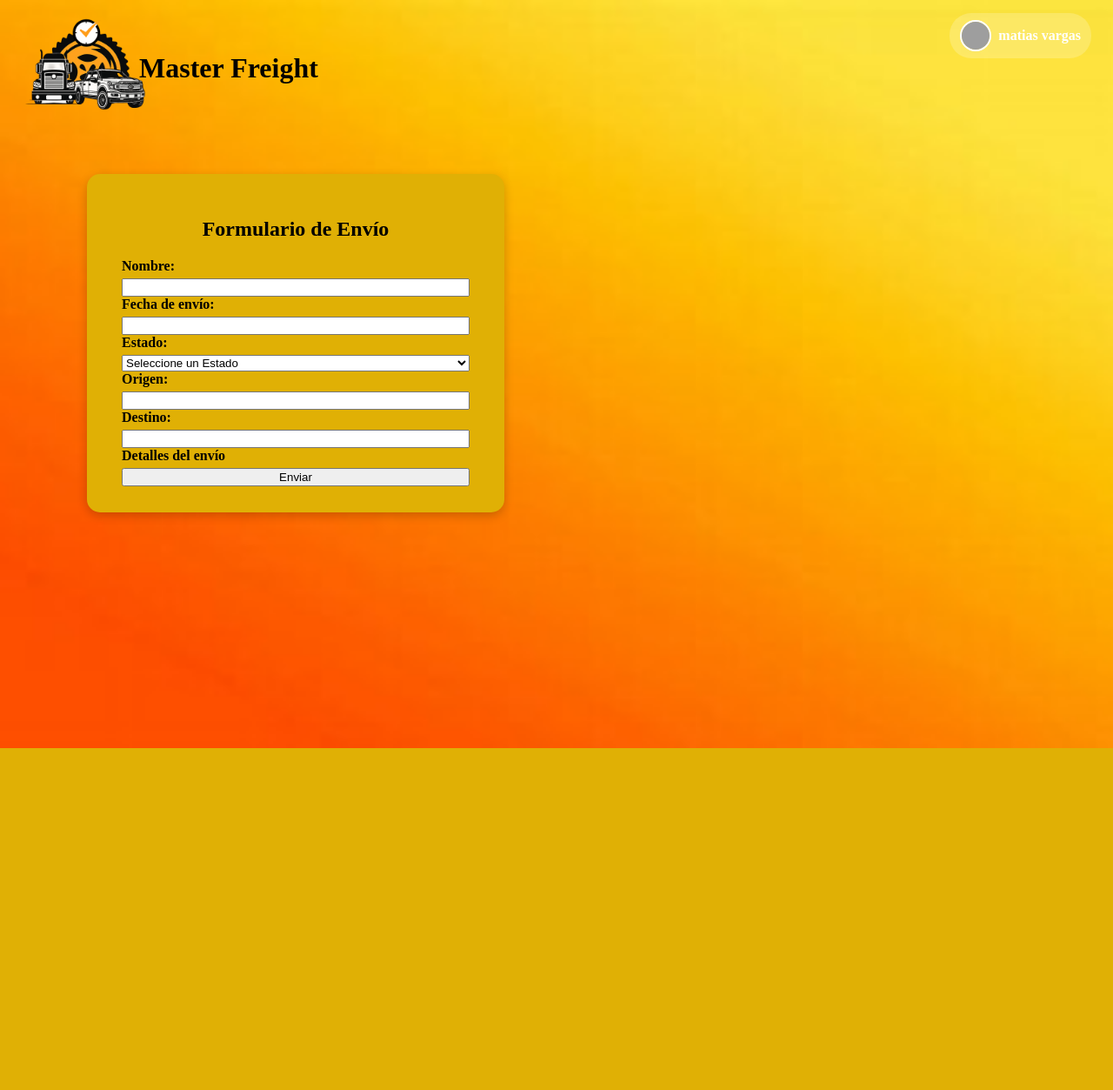
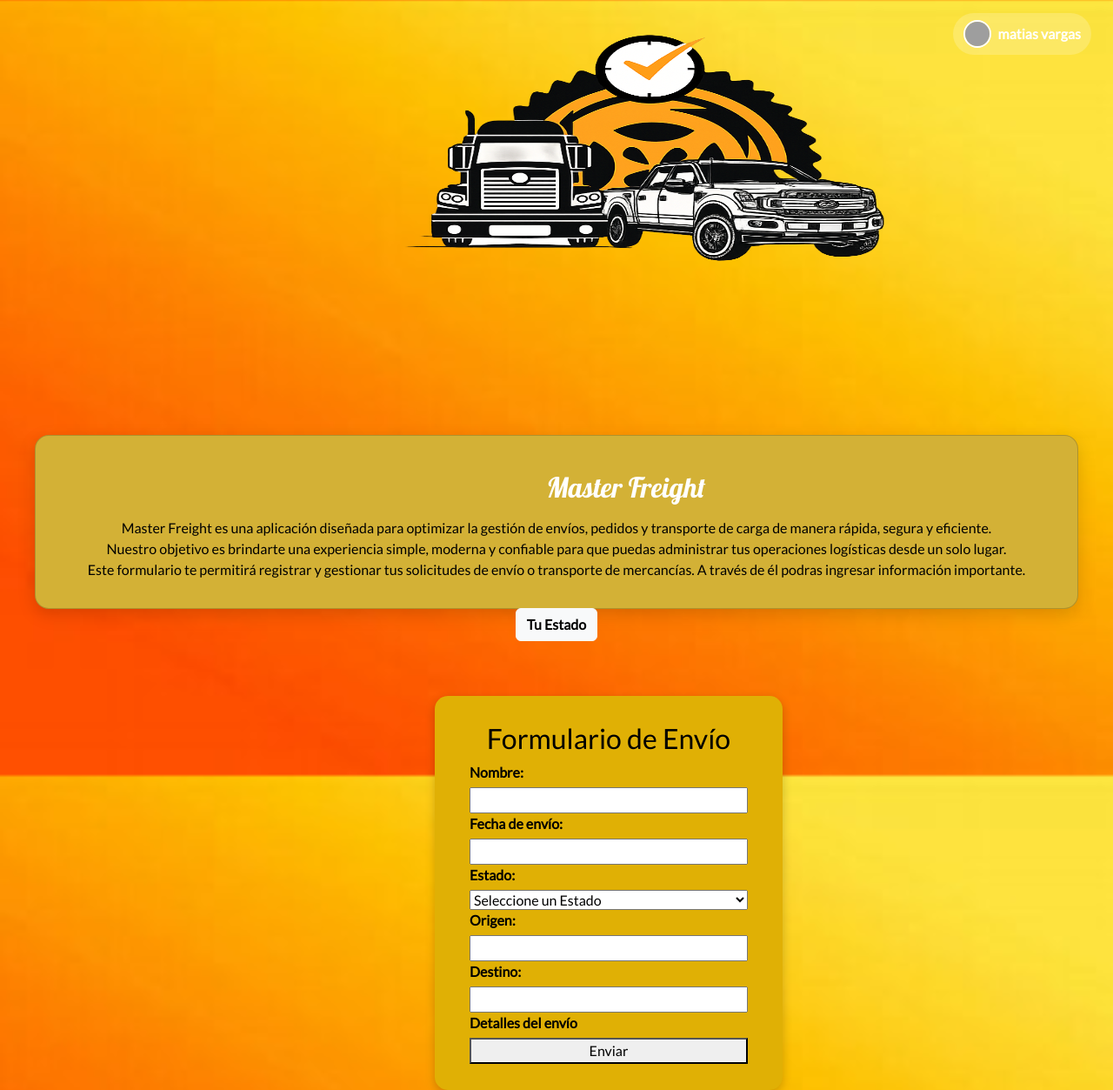
Before and after one commit to Dany-crk21/Master_Freight, a Flask app: template templates/home.html in a window 1280 px wide. Shown: the whole page at 87% size. Before the commit the page ends 860 px from the top, so only its background shows below. Run offline with Flask 3, Linux system fonts and the light colour scheme; the template is opened without the code that fills it, so the values that code supplies are empty; parts of the project's set-up code (start-up, migrations or seed data) failed here and were passed over; grey boxes are pictures that could not be loaded.

Commit message:
nuevo modelo de home

```diff
--- a/templates/home.html
+++ b/templates/home.html
@@ -5,17 +5,65 @@
     <meta name="viewport" content="width=device-width, initial-scale=1.0">
     <title>Home_base</title>
     <link rel="stylesheet" href="/static/css/styles.css">
+    <link href="https://cdn.jsdelivr.net/npm/bootstrap@5.3.3/dist/css/bootstrap.min.css" rel="stylesheet">
+    <link href="https://fonts.googleapis.com/css2?family=Lobster&family=Lato&display=swap" rel="stylesheet">
+
+    <style>
+      body {
+      background-color: #f2f4f8;
+      font-family: 'Lato', sans-serif;
+      min-height: 100vh;
+      display: flex;
+      justify-content: center;
+      align-items: center;}
+
+      .card-custom {
+      background-color: #d3b136;
+      color: white;
+      border-radius: 1rem;
+      box-shadow: 0 6px 20px rgba(0, 0, 0, 0.15);}
+
+      .card-title {
+      position: center;
+      font-family: 'Lobster', cursive;
+      font-size: 2rem;}
+
+      .logo-empresa{
+        position: absolute;
+        top: -100px;
+        left: 350px;
+        width: 800px;   /* ancho */
+        height: 500px;  /* mantiene proporción */
+        display: block;
+        }
+
+    </style>
+
 </head>
 <body>
     <div class="logo">
         <img src="/static/imagen/logo.png" alt="logo" class="logo-empresa">
     </div>
-    <h1> Master Freight</h1>
     <div class="user-info">
-        <img src="https://cdn-icon-png.flaticon.com/512/847/847969.png" alt="usuario">
+        <img src="https://cdn-icon-png.flaticon.com/512/847/847969.png" alt="usuario" style="top: -40px;">
         <span class="user-name">matias vargas</span>
     </div>
-    <div class="contenedor">
+    <div class="card card-custom p-4 text-center" style="top:200px; width: 1200px; height: 200px;">
+      <div class="card-body">
+         <h1 class="card-title mb-3">Master Freight</h1>
+         <p class="card-text">
+            Master Freight es una aplicación diseñada para optimizar la gestión de envíos, pedidos y transporte de carga de manera rápida, segura y eficiente. <br>
+            Nuestro objetivo es brindarte una experiencia simple, moderna y confiable para que puedas administrar tus operaciones logísticas desde un solo lugar. <br>
+            Este formulario te permitirá registrar y gestionar tus solicitudes de envío o transporte de mercancías. A través de él podras ingresar información importante.
+         </p>
+         <a href="cliente_dashboard.html">
+            <button class="btn btn-light mt-3 fw-bold">Tu Estado</button>
+         </a>
+       </div>
+    </div>
+
+
+    <div class="contenedor" style="left: 500px; top: 800px;">
         <h2 style="color: black;">Formulario de Envío</h2>
         <form action="#" method="post">
             <label for="nombre">Nombre:</label>
```
